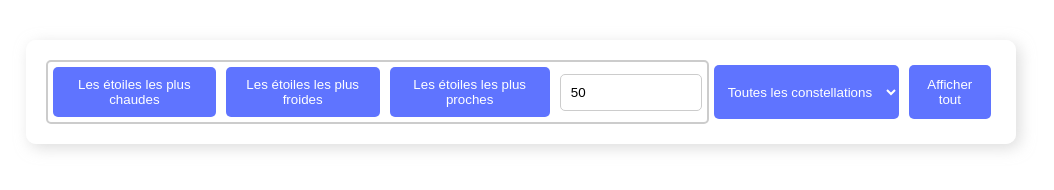
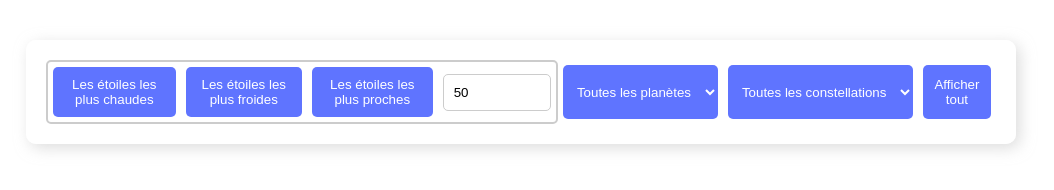
Before and after one commit to HugoM38/stars-finder, a website built with Parcel: page index.html in a window 1280 px wide. Shown: the whole page, without its empty margins (119-1173 px from the left). Built offline with nearby package versions, Linux system fonts and the light colour scheme; a script that the page names is missing.

Commit message:
add planet dropdown in UI

```diff
--- a/index.html
+++ b/index.html
@@ -17,6 +17,17 @@
             <button id="closest">Les étoiles les plus proches</button>
             <input type="number" id="numberInput" placeholder="Nombre d'étoiles" min="1" max="1000" value="50"></input>
         </div>
+        <!-- planet dropdown : -->
+        <select id="planetsDropdown">
+            <option value="all">Toutes les planètes</option>
+            <option value="earth">Terre</option>
+            <option value="mars">Mars</option>
+            <option value="jupiter">Jupiter</option>
+            <option value="saturn">Saturne</option>
+            <option value="uranus">Uranus</option>
+            <option value="neptune">Neptune</option>
+            <option value="pluto">Pluton</option>
+        <select>
         <!-- constellations dropdown : -->
         <select id="constellationsDropdown">
             <option value="all">Toutes les constellations</option>
--- a/style.css
+++ b/style.css
@@ -80,6 +80,17 @@ body, html {
     color: #fff; /* Couleur du texte pour une meilleure lisibilité */
 }
 
+#planetsDropdown {
+    display: inline-block;
+    padding: 10px;
+    margin: 5px;
+    border: none;
+    border-radius: 5px;
+    cursor: pointer;
+    background-color: #5f74ff; /* Couleur de fond pour le bouton "Afficher" */
+    color: #fff; /* Couleur du texte pour une meilleure lisibilité */
+}
+
 #showStars {
     display: inline-block;
     padding: 10px;
```
